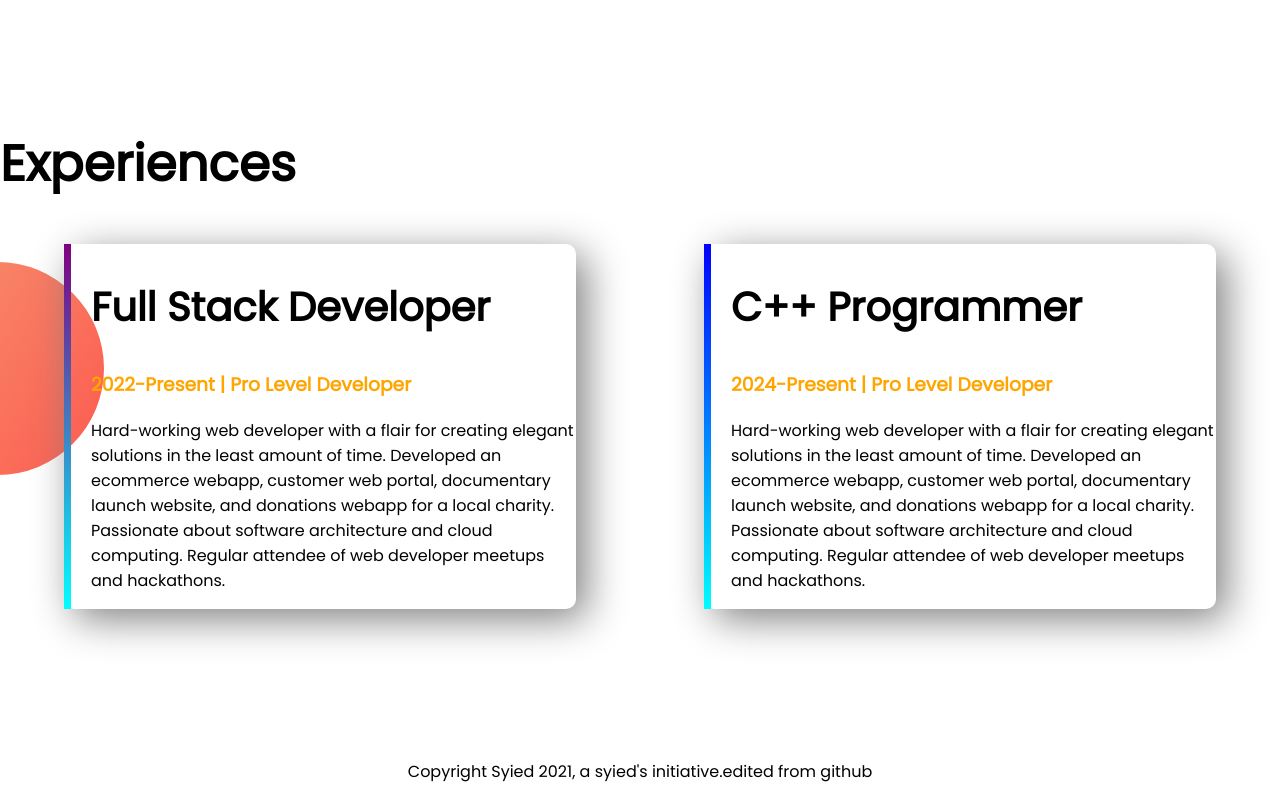
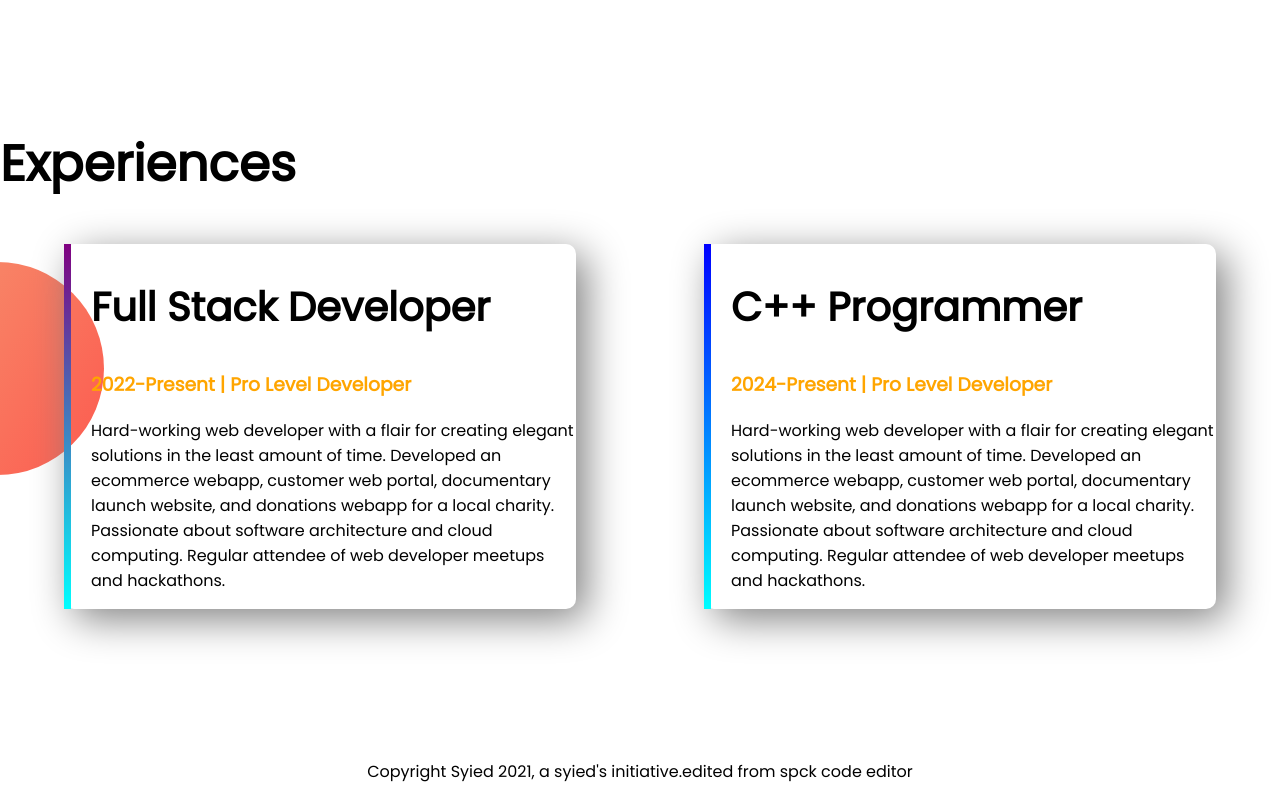
Before and after one commit to mdriyadmr968/developer-portfolio, a plain HTML site: page index.html in a window 1280 px wide. Shown: the part 1147-1947 px from the top of the page. Drawn offline with Linux system fonts and the light colour scheme.

Commit message:
added spck

```diff
--- a/index.html
+++ b/index.html
@@ -60,7 +60,8 @@
 
 </section>
 <footer>
-    <p>Copyright Syied 2021, a syied's initiative.edited from github</p>
+    <p>Copyright Syied 2021, a syied's initiative.edited from spck code editor
+    </p>
 
 </footer>
 
```
